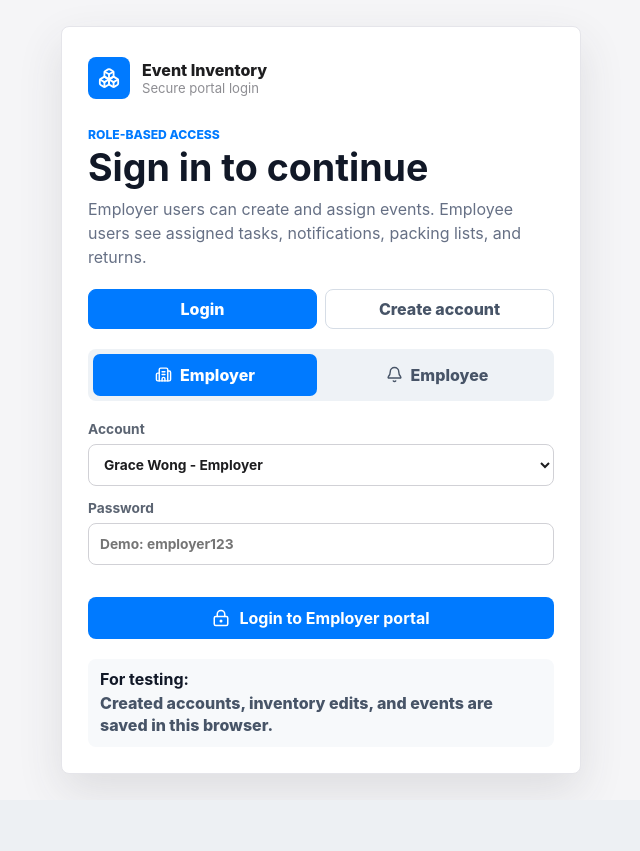
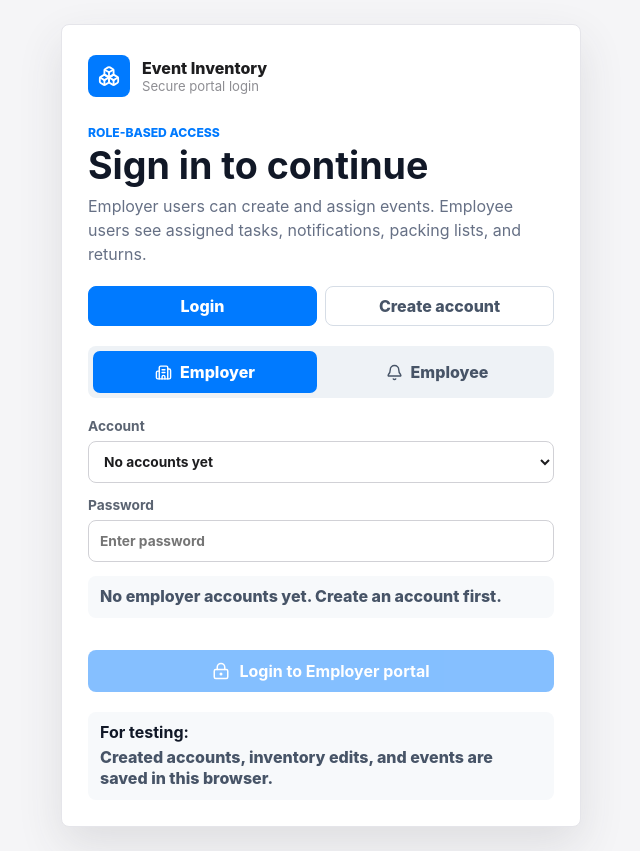
Before and after one commit to NAV200404-007/inventory-list, a React (Vite) app: page / in a window 1280 px wide. Shown: the whole page, without its empty margins (319-959 px from the left). Before the commit the page ends 800 px from the top, so only its background shows below. Built offline with nearby package versions, Linux system fonts and the light colour scheme.

Commit message:
Remove demo logins

```diff
--- a/src/App.tsx
+++ b/src/App.tsx
@@ -97,18 +97,37 @@ type ReturnLine = {
 
 type TabId = 'dashboard' | 'planner' | 'events' | 'inventory' | 'returns' | 'audit' | 'flow'
 
-const defaultLoginAccounts: LoginAccount[] = [
-  { name: 'Grace Wong', role: 'Employer', portal: 'employer', password: 'employer123' },
-  { name: 'Ben Lim', role: 'Employee', portal: 'employee', password: 'employee123' },
-  { name: 'Aisha Tan', role: 'Inventory Manager', portal: 'employee', password: 'inventory123' },
-]
+const defaultLoginAccounts: LoginAccount[] = []
+const demoAccountNames = new Set(['Grace Wong', 'Ben Lim', 'Aisha Tan'])
+const demoEventIds = new Set(['EVT-2026-001', 'EVT-2026-002', 'EVT-2026-003'])
 
 const storagePrefix = 'event-inventory-system:'
 
 function readStoredValue<T>(key: string, fallback: T) {
   try {
     const storedValue = window.localStorage.getItem(`${storagePrefix}${key}`)
-    return storedValue ? (JSON.parse(storedValue) as T) : fallback
+    if (!storedValue) {
+      return fallback
+    }
+
+    const parsedValue = JSON.parse(storedValue)
+    if (key === 'accounts') {
+      return (parsedValue as LoginAccount[]).filter((account) => !demoAccountNames.has(account.name)) as T
+    }
+    if (key === 'events') {
+      return (parsedValue as EventRecord[]).filter((event) => !demoEventIds.has(event.id)) as T
+    }
+    if (key === 'auditLogs') {
+      return (parsedValue as AuditLog[]).filter((log) => !demoAccountNames.has(log.staff)) as T
+    }
+    if (key === 'notifications') {
+      return (parsedValue as NotificationRecord[]).filter(
+        (notification) =>
+          !demoAccountNames.has(notification.staff) && !demoEventIds.has(notification.eventId),
+      ) as T
+    }
+
+    return parsedValue as T
   } catch {
     return fallback
   }
@@ -195,65 +214,7 @@ const initialInventory: InventoryItem[] = [
   },
 ]
 
-function reservation(itemId: string, quantity: number, assetPrefix: string, offset = 0): Reservation {
-  return {
-    itemId,
-    quantity,
-    selectedAssetIds: numberedIds(assetPrefix, quantity).map((_, index) => {
-      const idNumber = String(index + 1 + offset).padStart(3, '0')
-      return `${assetPrefix}-${idNumber}`
-    }),
-  }
-}
-
-const initialEvents: EventRecord[] = [
-  {
-    id: 'EVT-2026-001',
-    title: 'June VEX IQ Workshop',
-    type: 'VEX IQ workshop',
-    location: 'Training Lab 2',
-    start: '2026-06-08',
-    end: '2026-06-10',
-    staff: 'Ben Lim',
-    status: 'Confirmed',
-    reservations: [
-      reservation('vex-iq-kit', 16, 'VIQ'),
-      reservation('laptop', 18, 'LAP'),
-      reservation('ipad', 8, 'IPAD'),
-    ],
-  },
-  {
-    id: 'EVT-2026-002',
-    title: 'OST Robotics Program',
-    type: 'OST program',
-    location: 'Community Hall A',
-    start: '2026-06-12',
-    end: '2026-06-21',
-    staff: 'Aisha Tan',
-    status: 'In Use',
-    reservations: [
-      reservation('vex-iq-kit', 12, 'VIQ', 16),
-      reservation('ipad', 14, 'IPAD'),
-      reservation('uaro', 10, 'UARO'),
-    ],
-  },
-  {
-    id: 'EVT-2026-003',
-    title: 'Regional Robotics Competition',
-    type: 'Robotics competition',
-    location: 'Arena Bay',
-    start: '2026-06-20',
-    end: '2026-06-23',
-    staff: 'Grace Wong',
-    status: 'Confirmed',
-    reservations: [
-      reservation('vex-iq-kit', 10, 'VIQ', 28),
-      reservation('uaro', 8, 'UARO', 10),
-      reservation('laptop', 12, 'LAP', 18),
-      reservation('ipad', 8, 'IPAD', 14),
-    ],
-  },
-]
+const initialEvents: EventRecord[] = []
 
 const templates: Record<string, Reservation[]> = {
   'VEX IQ workshop': [
@@ -273,48 +234,9 @@ const templates: Record<string, Reservation[]> = {
   ],
 }
 
-const initialAudit: AuditLog[] = [
-  {
-    id: 'log-001',
-    staff: 'Aisha Tan',
-    action: 'Reserved inventory',
-    detail: 'Allocated VEX IQ kits and iPads for OST Robotics Program.',
-    time: '2026-06-01 09:12',
-  },
-  {
-    id: 'log-002',
-    staff: 'Grace Wong',
-    action: 'Confirmed event',
-    detail: 'Confirmed Regional Robotics Competition after availability check.',
-    time: '2026-06-01 14:35',
-  },
-  {
-    id: 'log-003',
-    staff: 'Ben Lim',
-    action: 'Checked out equipment',
-    detail: 'Moved OST Robotics Program equipment to In Use.',
-    time: '2026-06-02 08:45',
-  },
-]
-
-const initialNotifications: NotificationRecord[] = [
-  {
-    id: 'note-001',
-    staff: 'Ben Lim',
-    eventId: 'EVT-2026-001',
-    title: 'Assigned: June VEX IQ Workshop',
-    message: 'Prepare the packing list and check out equipment for Training Lab 2.',
-    read: false,
-  },
-  {
-    id: 'note-002',
-    staff: 'Aisha Tan',
-    eventId: 'EVT-2026-002',
-    title: 'Assigned: OST Robotics Program',
-    message: 'Equipment is already in use at Community Hall A.',
-    read: true,
-  },
-]
+const initialAudit: AuditLog[] = []
+
+const initialNotifications: NotificationRecord[] = []
 
 const navItems: { id: TabId; label: string; icon: typeof BarChart3 }[] = [
   { id: 'dashboard', label: 'Dashboard', icon: BarChart3 },
@@ -367,7 +289,7 @@ function App() {
   const [authenticatedUser, setAuthenticatedUser] = useState<LoginAccount | null>(null)
   const [authView, setAuthView] = useState<'login' | 'register'>('login')
   const [loginPortal, setLoginPortal] = useState<PortalMode>('employer')
-  const [loginName, setLoginName] = useState('Grace Wong')
+  const [loginName, setLoginName] = useState('')
   const [loginPassword, setLoginPassword] = useState('')
   const [loginError, setLoginError] = useState('')
   const [registerPortal, setRegisterPortal] = useState<PortalMode>('employee')
@@ -381,10 +303,10 @@ function App() {
   const [auditLogs, setAuditLogs] = useStoredState('auditLogs', initialAudit)
   const [notifications, setNotifications] = useStoredState('notifications', initialNotifications)
   const [currentStaff, setCurrentStaff] = useState<StaffUser>({
-    name: 'Grace Wong',
+    name: '',
     role: 'Employer',
   })
-  const [selectedEventId, setSelectedEventId] = useState(initialEvents[0].id)
+  const [selectedEventId, setSelectedEventId] = useState('')
   const [inventorySearch, setInventorySearch] = useState('')
   const [newInventoryName, setNewInventoryName] = useState('')
   const [newInventoryPrefix, setNewInventoryPrefix] = useState('')
@@ -398,7 +320,7 @@ function App() {
     location: 'Training Lab 1',
     start: '2026-06-24',
     end: '2026-06-26',
-    staff: 'Ben Lim',
+    staff: 'Unassigned',
     status: 'Draft',
     reservations: templates['VEX IQ workshop'],
   })
@@ -449,9 +371,7 @@ function App() {
   const handlePortalChoice = (portal: PortalMode) => {
     setLoginPortal(portal)
     const firstAccount = accounts.find((account) => account.portal === portal)
-    if (firstAccount) {
-      setLoginName(firstAccount.name)
-    }
+    setLoginName(firstAccount?.name ?? '')
     setLoginError('')
   }
 
@@ -939,6 +859,9 @@ function App() {
                       setLoginError('')
                     }}
                   >
+                    {loginOptions.length === 0 && (
+                      <option value="">No accounts yet</option>
+                    )}
                     {loginOptions.map((account) => (
                       <option key={account.name} value={account.name}>
                         {account.name} - {account.role}
@@ -951,13 +874,7 @@ function App() {
                   Password
                   <input
                     autoComplete="current-password"
-                    placeholder={
-                      loginPortal === 'employer'
-                        ? 'Demo: employer123'
-                        : loginName === 'Aisha Tan'
-                          ? 'Demo: inventory123'
-                          : 'Demo: employee123'
-                    }
+                    placeholder="Enter password"
                     type="password"
                     value={loginPassword}
                     onChange={(event) => {
@@ -969,8 +886,13 @@ function App() {
 
                 {loginError && <p className="login-error">{loginError}</p>}
                 {registerSuccess && <p className="login-success">{registerSuccess}</p>}
-
-                <button className="primary-action" type="submit">
+                {loginOptions.length === 0 && (
+                  <p className="login-hint">
+                    No {loginPortal} accounts yet. Create an account first.
+                  </p>
+                )}
+
+                <button className="primary-action" disabled={loginOptions.length === 0} type="submit">
                   <LockKeyhole size={18} aria-hidden="true" />
                   Login to {loginPortal === 'employer' ? 'Employer' : 'Employee'} portal
                 </button>
```
Also changed, not shown: 1 other file (tests, documents, lock files or other folders).
